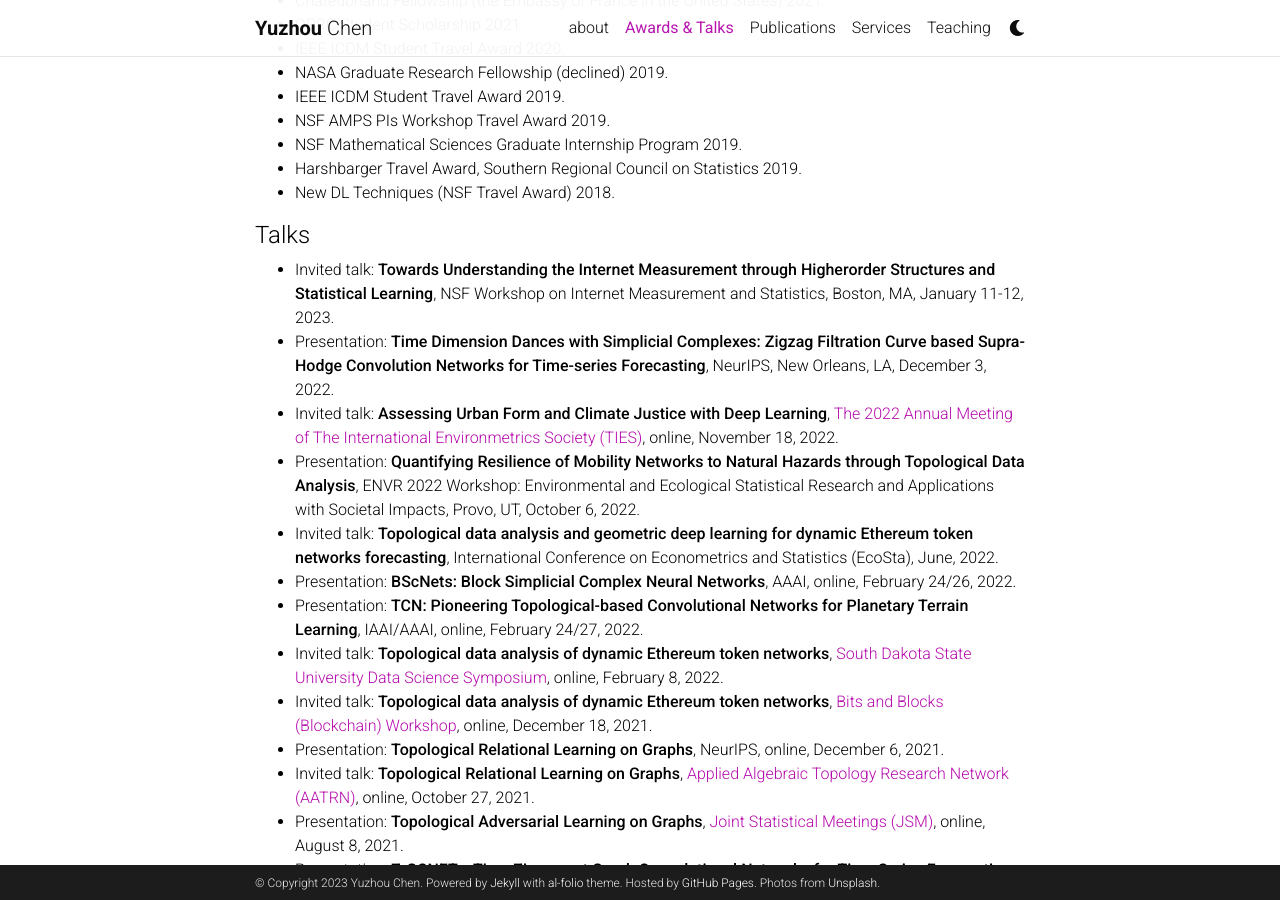
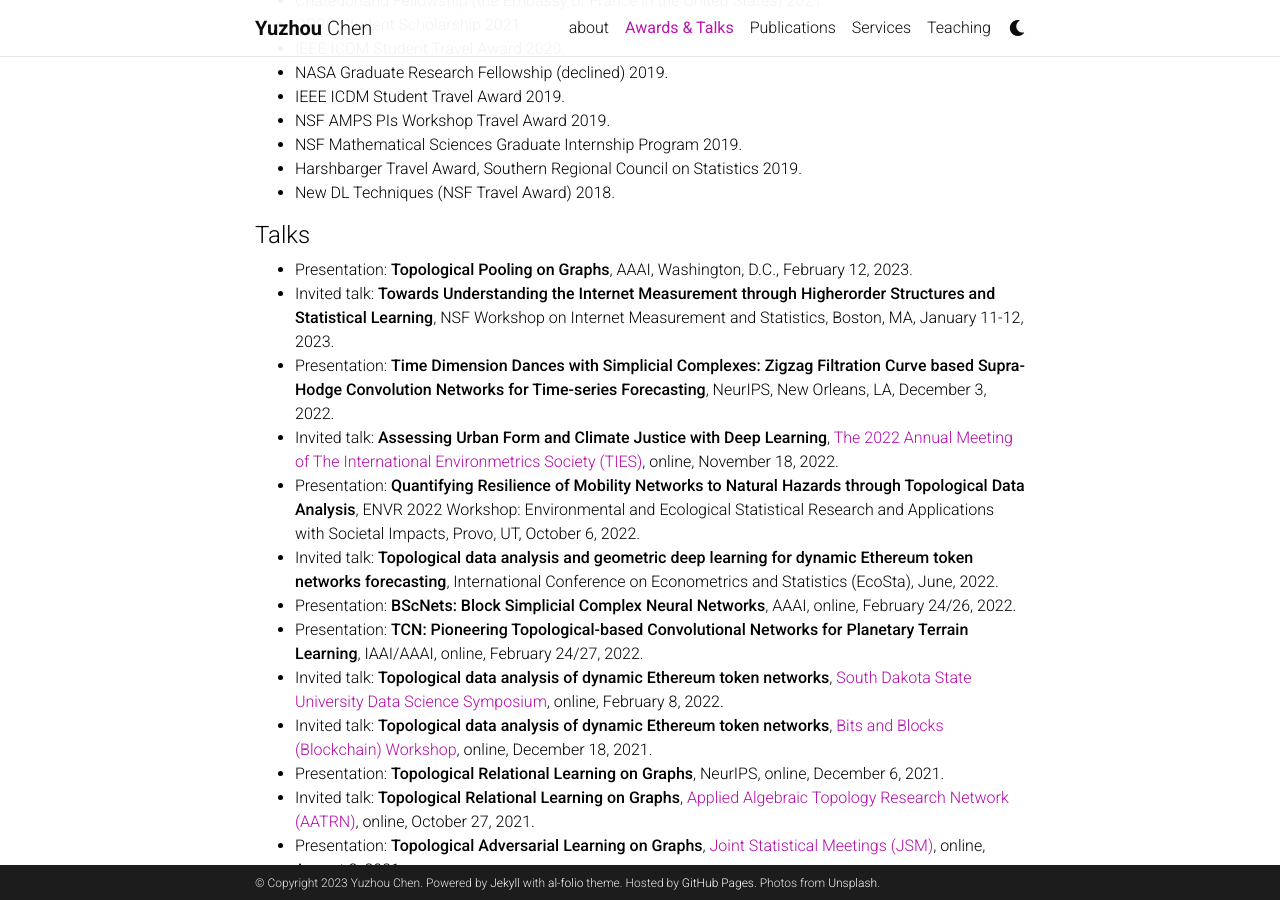
Before and after one commit to yuzhouguangc/yuguang_website, a Jekyll site: the page built from _pages/talks.md, in a window 1280 px wide and 900 px high, scrolled down 328 px. Built offline with Jekyll 4.4.1, drawn with Linux system fonts in a browser that asks for light colours; comment, search, counter and statistics services are not loaded; a style sheet for code colours, icons or effects is not loaded.

Commit message:
Update talks.md

```diff
--- a/_pages/talks.md
+++ b/_pages/talks.md
@@ -23,6 +23,7 @@ nav: true
 - New DL Techniques (NSF Travel Award) 2018.
 
 #### Talks
+- Presentation: **Topological Pooling on Graphs**, AAAI, Washington, D.C., February 12, 2023.
 - Invited talk: **Towards Understanding the Internet Measurement through Higherorder Structures and Statistical Learning**, NSF Workshop on Internet Measurement and Statistics, Boston, MA, January 11-12, 2023.
 - Presentation: **Time Dimension Dances with Simplicial Complexes: Zigzag Filtration Curve based Supra-Hodge Convolution Networks for Time-series Forecasting**, NeurIPS, New Orleans, LA, December 3, 2022.
 - Invited talk: **Assessing Urban Form and Climate Justice with Deep Learning**, [The 2022 Annual Meeting of The International Environmetrics Society (TIES)](https://www.environmetrics.xyz/TIES2022), online, November 18, 2022.
```
